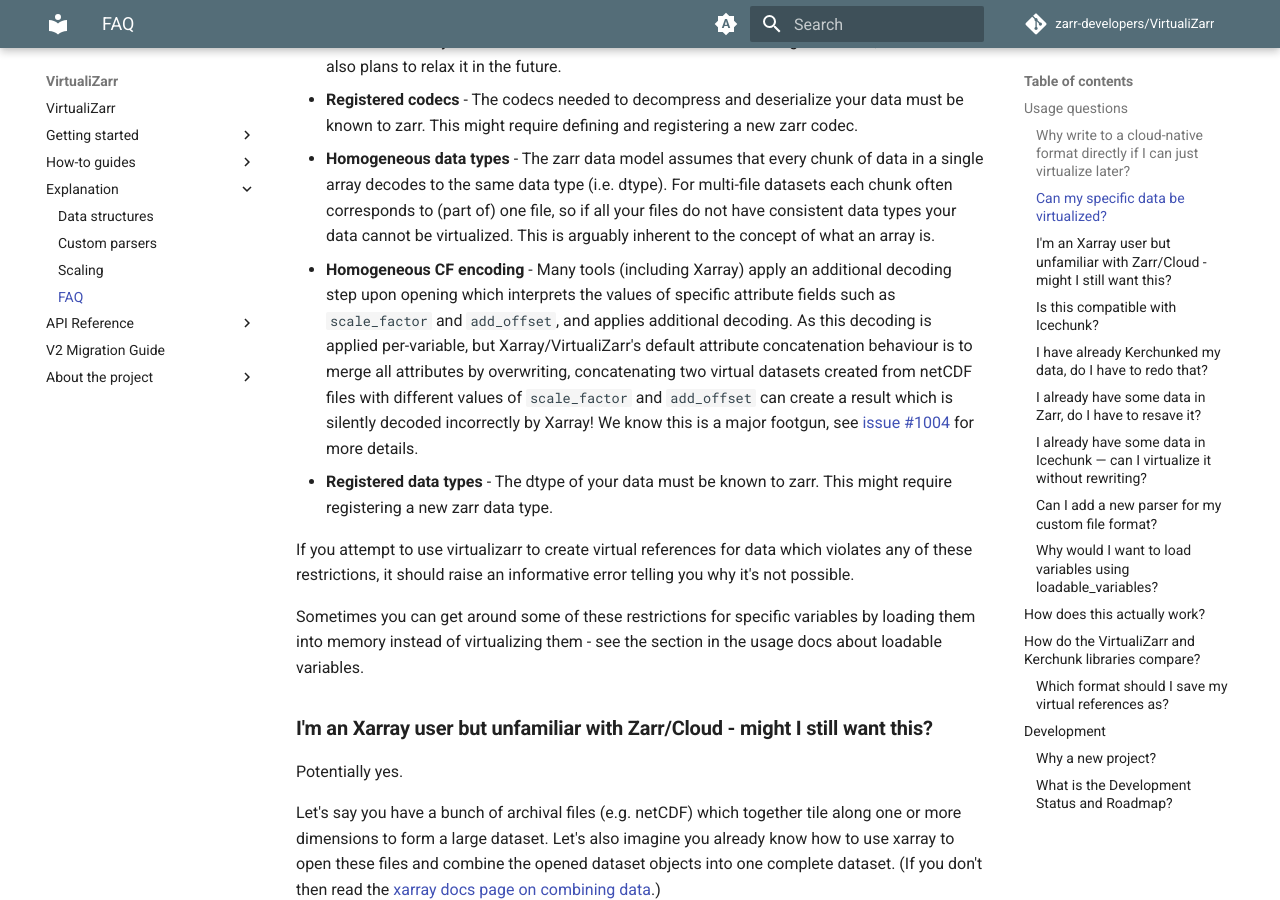
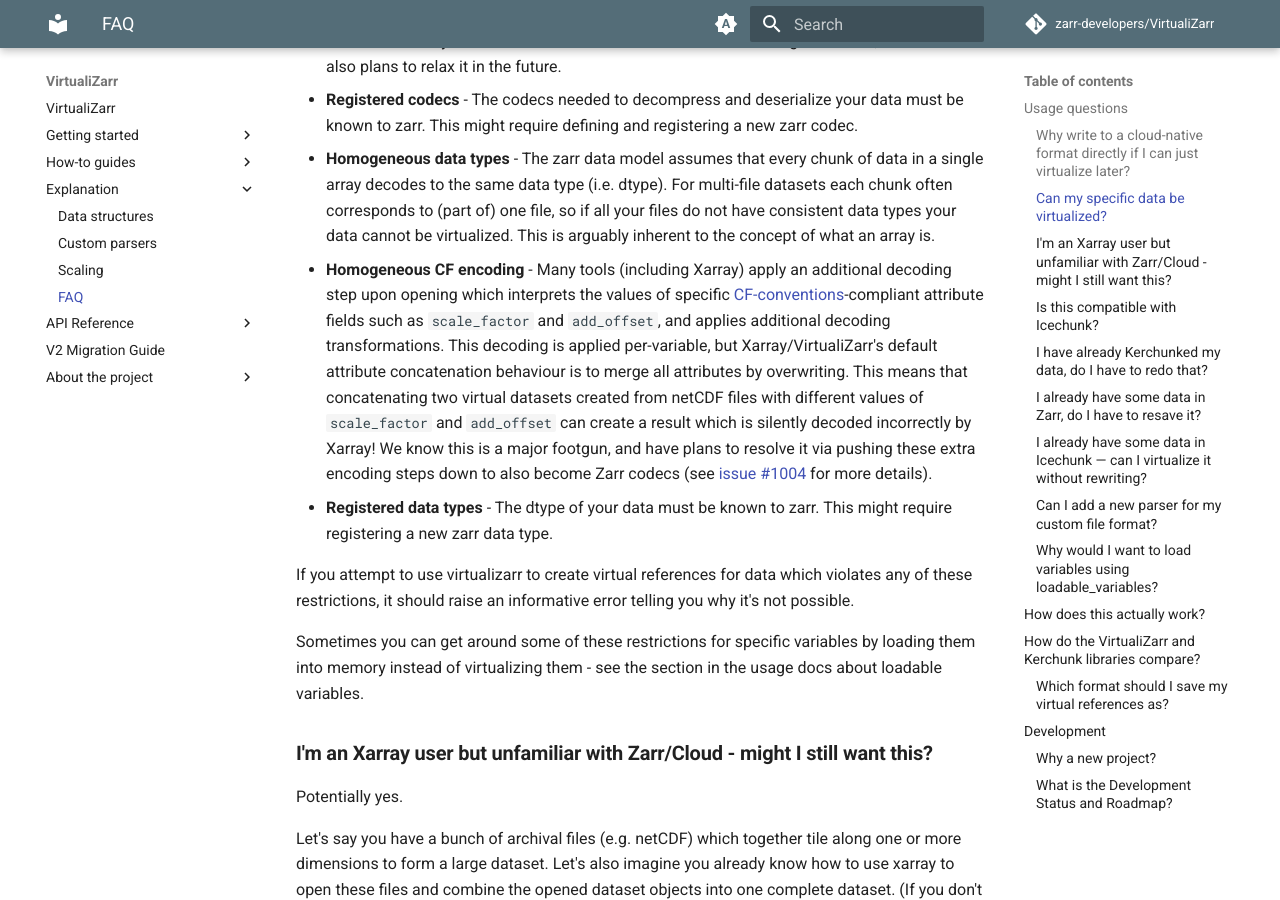
Before and after one commit to zarr-developers/VirtualiZarr, an MkDocs documentation site: the page built from docs/faq.md, in a window 1280 px wide and 900 px high, scrolled down 1536 px. Built offline with MkDocs 1.6.1 and Material for MkDocs 9.7.7, drawn with Linux system fonts in a browser that asks for light colours; comment, search, counter and statistics services are not loaded; the version menu is left out.

Commit message:
link to CF conventions

```diff
--- a/docs/faq.md
+++ b/docs/faq.md
@@ -32,7 +32,7 @@
 - **Homogeneous codecs** - The zarr data model assumes that every chunk of data in a single array uses the same set of codecs for compression etc. For multi-file datasets each chunk often corresponds to (part of) one file, so if all your files do not have consistent compression or other codecs your data cannot be virtualized. This is another big restriction, and there are also plans to relax it in the future.
 - **Registered codecs** - The codecs needed to decompress and deserialize your data must be known to zarr. This might require defining and registering a new zarr codec.
 - **Homogeneous data types** - The zarr data model assumes that every chunk of data in a single array decodes to the same data type (i.e. dtype). For multi-file datasets each chunk often corresponds to (part of) one file, so if all your files do not have consistent data types your data cannot be virtualized. This is arguably inherent to the concept of what an array is.
-- **Homogeneous CF encoding** - Many tools (including Xarray) apply an additional decoding step upon opening which interprets the values of specific attribute fields such as `scale_factor` and `add_offset`, and applies additional decoding. As this decoding is applied per-variable, but Xarray/VirtualiZarr's default attribute concatenation behaviour is to merge all attributes by overwriting, concatenating two virtual datasets created from netCDF files with different values of `scale_factor` and `add_offset` can create a result which is silently decoded incorrectly by Xarray! We know this is a major footgun, see [issue #1004](https://github.com/zarr-developers/VirtualiZarr/issues/1004) for more details.
+- **Homogeneous CF encoding** - Many tools (including Xarray) apply an additional decoding step upon opening which interprets the values of specific [CF-conventions](https://cfconventions.org/)-compliant attribute fields such as `scale_factor` and `add_offset`, and applies additional decoding transformations. This decoding is applied per-variable, but Xarray/VirtualiZarr's default attribute concatenation behaviour is to merge all attributes by overwriting. This means that concatenating two virtual datasets created from netCDF files with different values of `scale_factor` and `add_offset` can create a result which is silently decoded incorrectly by Xarray! We know this is a major footgun, and have plans to resolve it via pushing these extra encoding steps down to also become Zarr codecs (see [issue #1004](https://github.com/zarr-developers/VirtualiZarr/issues/1004) for more details).
 - **Registered data types** - The dtype of your data must be known to zarr. This might require registering a new zarr data type.
 
 If you attempt to use virtualizarr to create virtual references for data which violates any of these restrictions, it should raise an informative error telling you why it's not possible.
```
